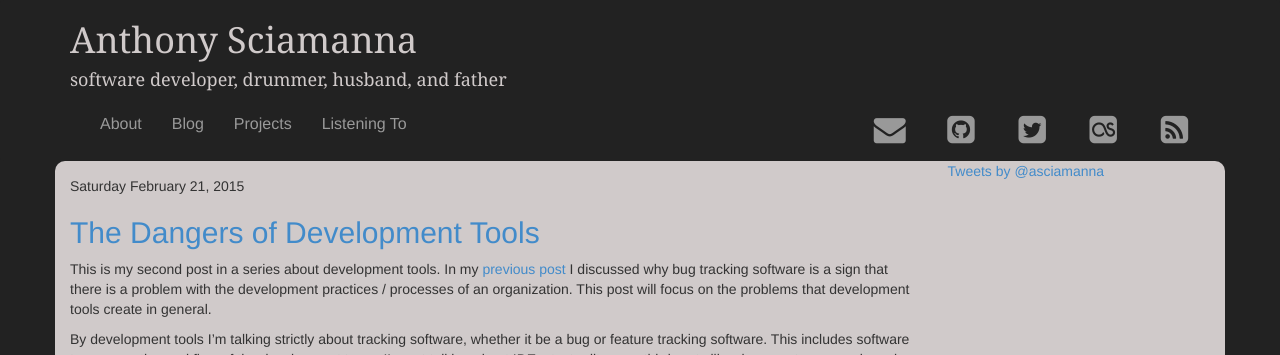
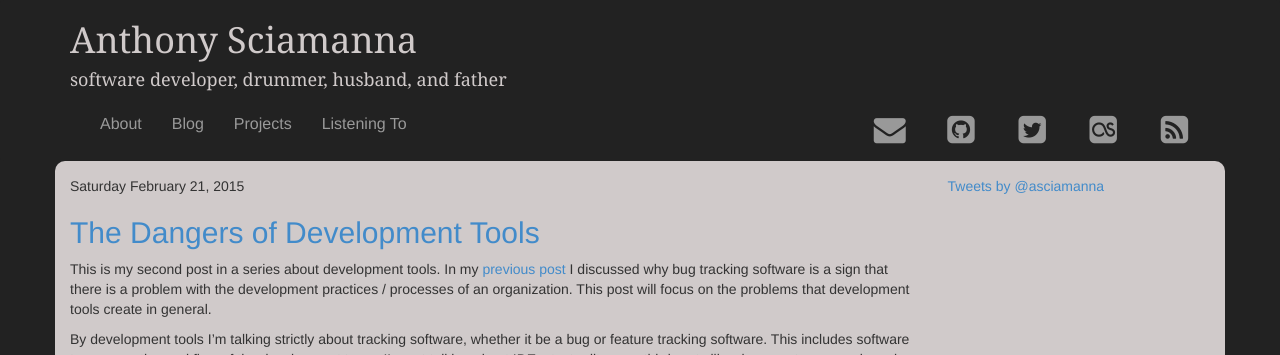
Before and after one commit to asciamanna/asciamanna.github.io, a Jekyll site: the page built from index.html, in a window 1280 px wide. Shown: the top 355 px of the page. Built offline with Jekyll 4.4.1, drawn with Linux system fonts in a browser that asks for light colours; nearby versions of some CDN libraries; the list of posts is cut into pages by our own code; comment, search, counter and statistics services are not loaded.

Commit message:
fixed css issue with twitter widget.

```diff
--- a/css/site.css
+++ b/css/site.css
@@ -55,10 +55,6 @@ hr {
     text-decoration:underline;
 }
 
-.twitter-timeline {
-    margin-top: 15px;
-}
-
 .date-section {
     margin-top: 15px;
 }
@@ -104,5 +100,6 @@ hr {
 }
 
 .tweets {
+   margin-top: 15px;
    padding-bottom: 8px;
 }
```
